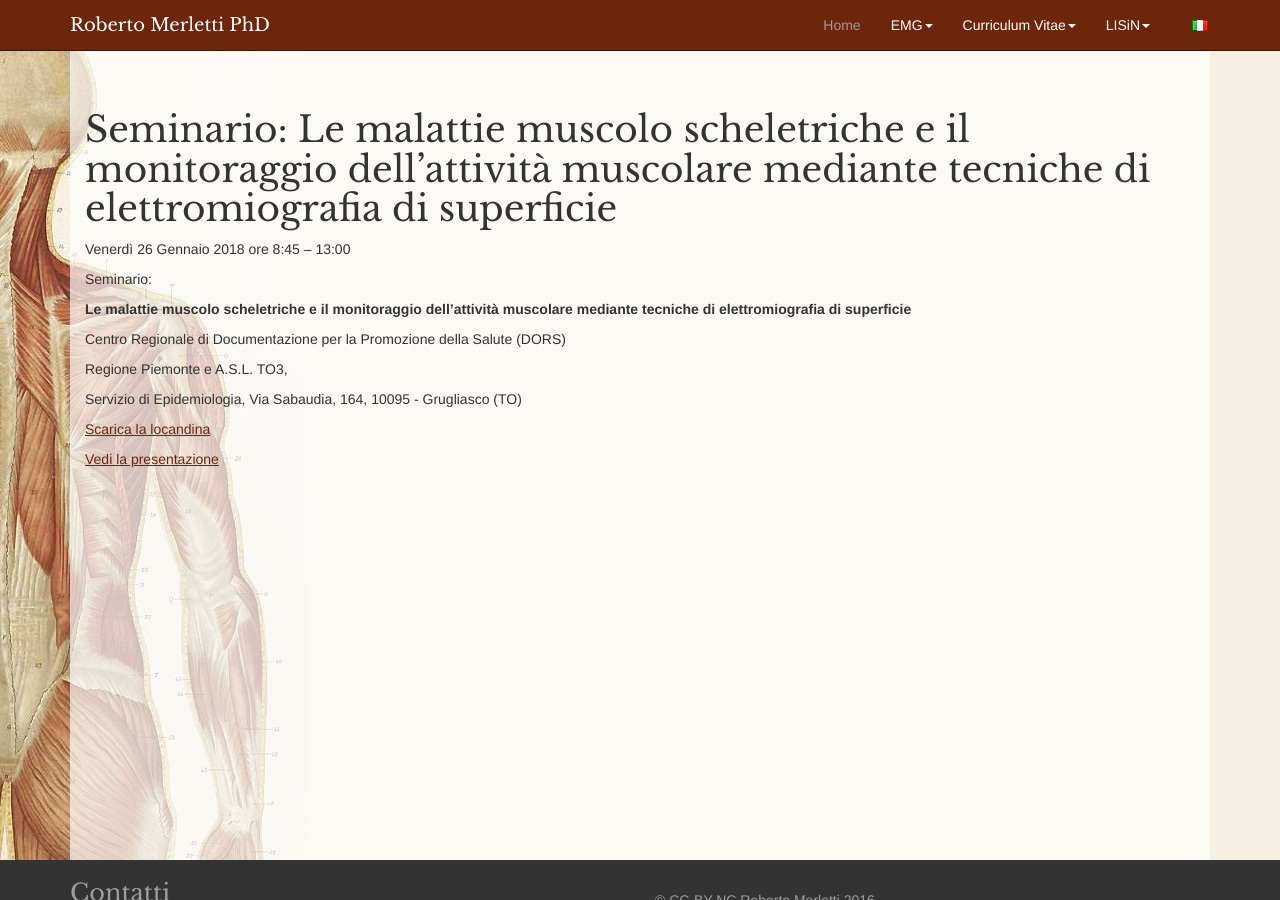
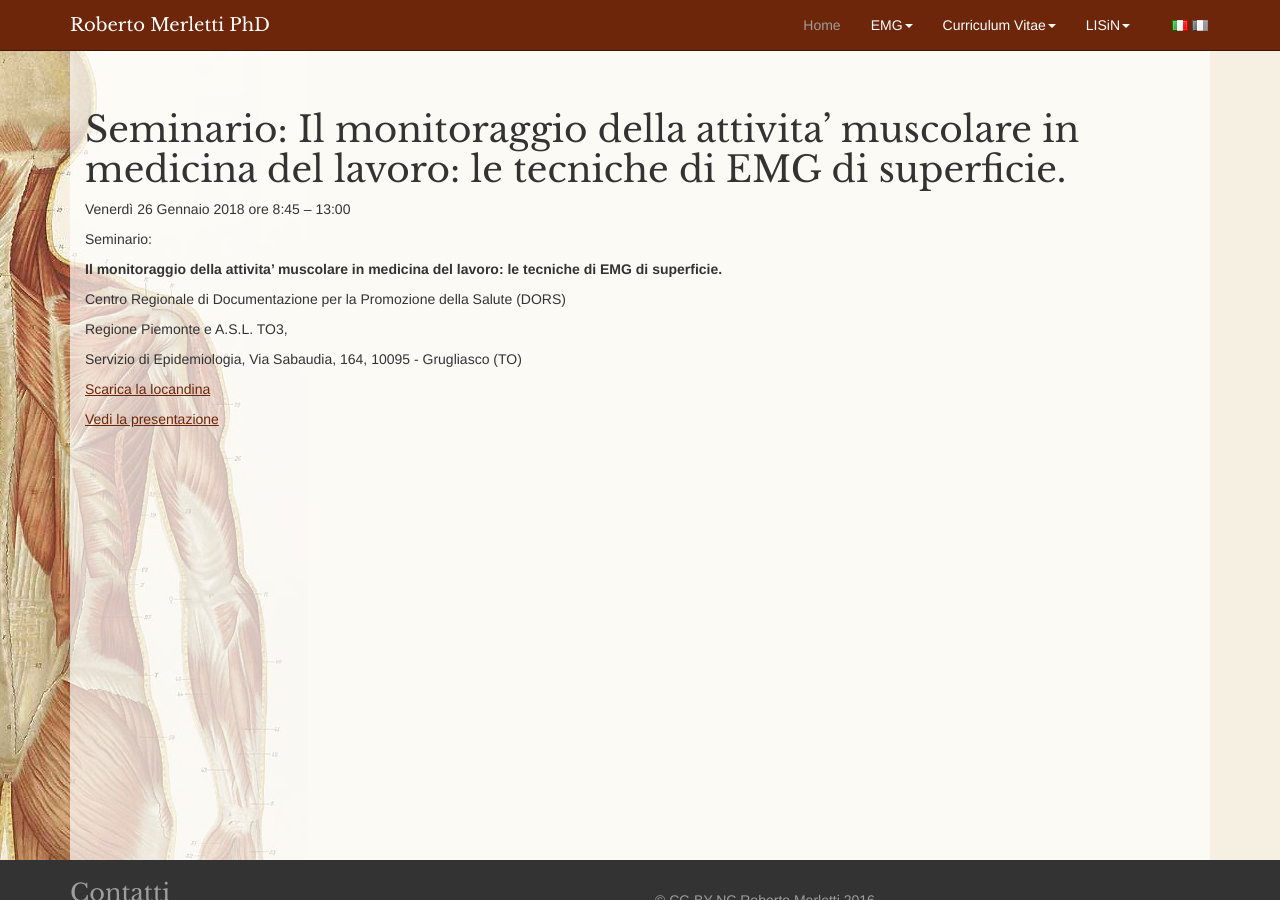
Before and after one commit to rmerletti/rmerletti.github.io, a Jekyll site: the page built from _posts/2018-01-26-seminar.it.md, in a window 1280 px wide and 900 px high. Built offline with Jekyll 4.4.1, drawn with Linux system fonts in a browser that asks for light colours; comment, search, counter and statistics services are not loaded.

Commit message:
draft rome seminar and update titles

```diff
--- a/_posts/2018-01-26-seminar.it.md
+++ b/_posts/2018-01-26-seminar.it.md
@@ -1,6 +1,6 @@
 ---
 layout: default
-title:  "Seminario: Le malattie muscolo scheletriche e il monitoraggio dell’attività muscolare mediante tecniche di elettromiografia di superficie"
+title:  "Seminario: Il monitoraggio della attivita’ muscolare in medicina del lavoro: le tecniche di EMG di superficie."
 date:   2018-01-22 10:00:00 +0100
 lang:   it
 ref:    seminar180122
@@ -10,7 +10,7 @@ Venerdì 26 Gennaio 2018  ore 8:45 – 13:00
 
 Seminario:
 
-<strong>Le malattie muscolo scheletriche e il monitoraggio dell’attività muscolare mediante tecniche di elettromiografia di superficie</strong>
+<strong>Il monitoraggio della attivita’ muscolare in medicina del lavoro: le tecniche di EMG di superficie.</strong>
 
 Centro Regionale di Documentazione per la Promozione della Salute (DORS)
 
```
Also changed, not shown: _drafts/2018-02-07-seminar.en.md (+3 -2 lines), _drafts/2018-02-07-seminar.it.md (+2 -2 lines), _posts/2018-01-26-seminar.en.md (added, +23 -0 lines).
